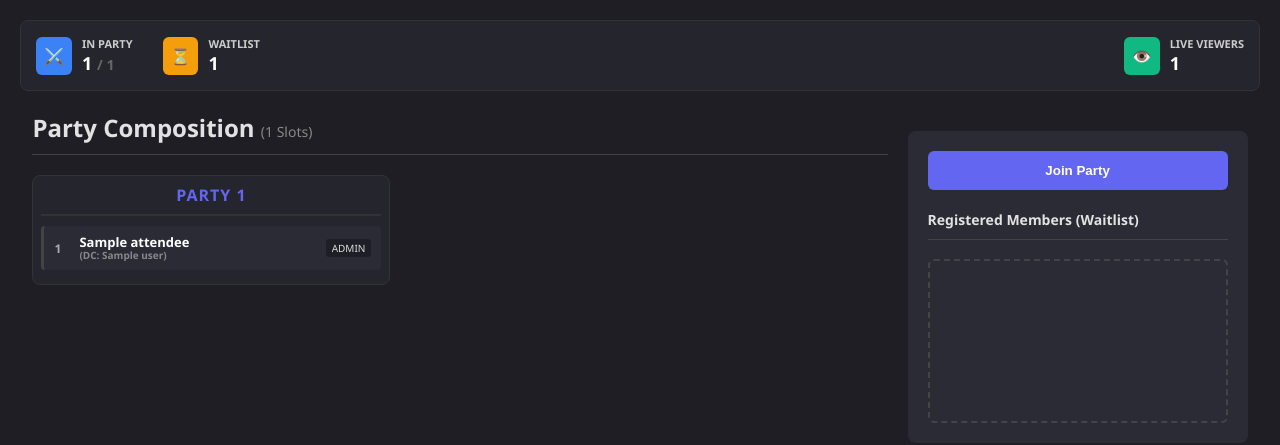
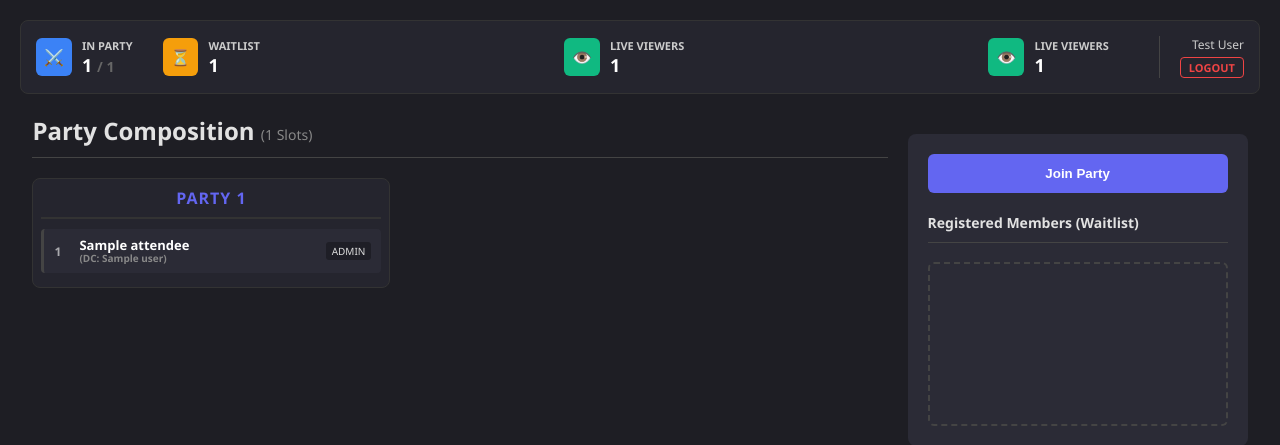
Before and after one commit to badgeekluck/albion-guild-mass, a Laravel app: template resources/views/party-screen.blade.php in a window 1280 px wide. Shown: the top 445 px of the page. Run offline with Laravel 12, Linux system fonts and the light colour scheme; a user stored in the database is signed in; data comes from the database, SQL or seed files in the repository; tables that the repository leaves empty hold one stand-in row (values such as "Sample post"); the template is opened without the code that fills it: most values are stand-ins (such as "Sample title", 1, 10 or a date in 2020).

Commit message:
add logout

```diff
--- a/resources/views/dashboard.blade.php
+++ b/resources/views/dashboard.blade.php
@@ -63,6 +63,10 @@
             </div>
             <div style="margin-top: 10px;">
                 <a href="{{ route('templates.index') }}" class="btn-manage">⚙️ Manage Templates</a>
+                <a href="{{ route('logout') }}"
+                   style="background: #ef4444; color: white; text-decoration: none; padding: 6px 12px; border-radius: 4px; font-size: 13px; font-weight: bold;">
+                    🚪 Logout
+                </a>
             </div>
         </div>
     </header>
--- a/resources/views/party-screen.blade.php
+++ b/resources/views/party-screen.blade.php
@@ -192,6 +192,34 @@
             </div>
         </div>
     </div>
+    <div style="display: flex; align-items: center; gap: 10px; margin-left: auto;">
+        <div style="background: #10b981; padding: 8px; border-radius: 6px;">👁️</div>
+        <div>
+            <div style="font-size: 11px; text-transform: uppercase; font-weight: bold;">Live Viewers</div>
+            <div style="font-size: 18px; font-weight: bold; color: white;">
+                {{ $viewerCount ?? 1 }}
+            </div>
+        </div>
+    </div>
+
+    @auth
+        <div style="margin-left: 20px; padding-left: 20px; border-left: 1px solid #444; display: flex; flex-direction: column; align-items: flex-end;">
+            <div style="font-size: 12px; color: #ccc; margin-bottom: 4px;">
+                {{ auth()->user()->name }}
+            </div>
+            <a href="{{ route('logout') }}"
+               style="color: #ef4444; font-size: 11px; text-decoration: none; font-weight: bold; border: 1px solid #ef4444; padding: 2px 8px; border-radius: 4px;">
+                LOGOUT
+            </a>
+        </div>
+    @else
+        <div style="margin-left: 20px; padding-left: 20px; border-left: 1px solid #444;">
+            <a href="{{ route('login') }}"
+               style="background: #5865F2; color: white; text-decoration: none; padding: 8px 16px; border-radius: 4px; font-size: 12px; font-weight: bold;">
+                Login with Discord
+            </a>
+        </div>
+    @endauth
 </div>
 
 <div class="main-container">
```
